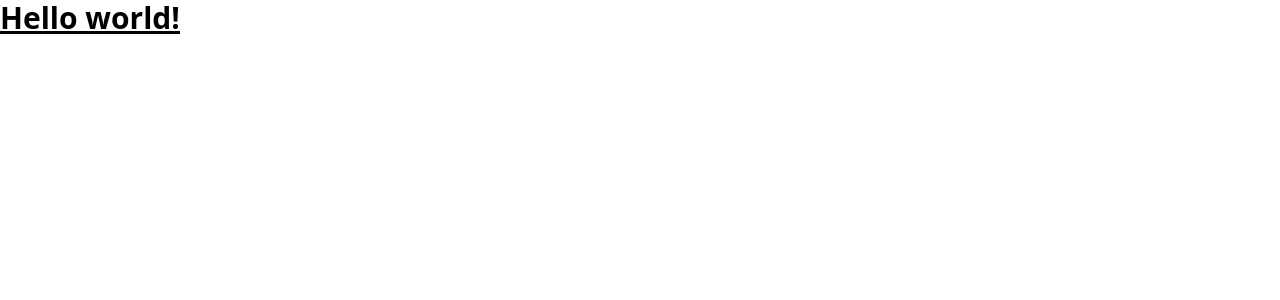
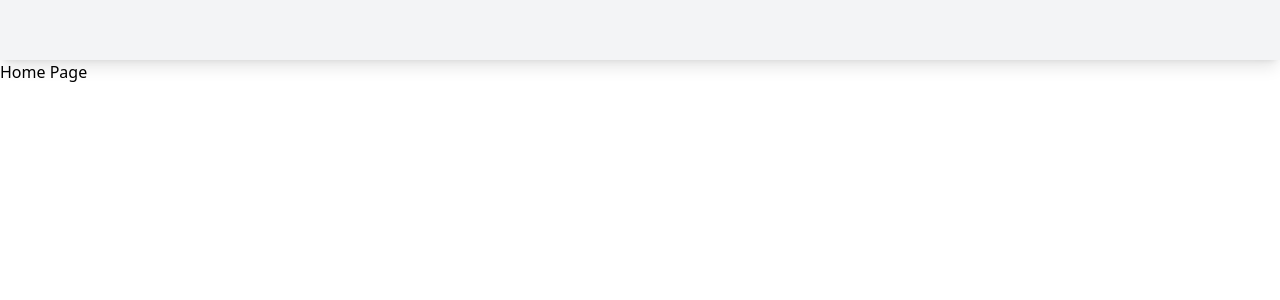
Before and after one commit to Vicks-825/new-e-notebook, a React (Create React App) app: page / in a window 1280 px wide. Shown: the top 300 px of the page. Built offline with nearby package versions, Linux system fonts and the light colour scheme.

Commit message:
ReactJs setup is ready

```diff
--- a/src/App.js
+++ b/src/App.js
@@ -1,19 +1,23 @@
 import './App.css';
 import {
   BrowserRouter as Router,
-  Switch,
+  Routes,
   Route,
-  Link
 } from "react-router-dom";
 import Navbar from './components/Navbar';
+import Home from './components/Home';
+import About from './components/About';
 
 function App() {
   return (
     <>
+    <Router>
     <Navbar/>
-    <h1 className="text-3xl font-bold underline">
-      Hello world!
-    </h1>
+      <Routes>
+        <Route exact path="/" element={<Home/>}></Route>
+        <Route exact path="/about" element={<About/>}></Route>
+      </Routes>
+    </Router>
     </>
   );
 }
--- a/src/components/Navbar.js
+++ b/src/components/Navbar.js
@@ -1,9 +1,25 @@
-import React from 'react'
+import React from 'react';
+import { Link } from "react-router-dom";
 
 const Navbar = () => {
   return (
     <>
+    <nav className="relative w-full flex flex-wrap items-center justify-between py-4 bg-gray-100 text-gray-500 hover:text-gray-700 focus:text-gray-700 shadow-lg navbar navbar-expand-lg navbar-light">
+    <div className="container-fluid w-full flex flex-wrap items-center justify-between px-6">
 
+    <div className="collapse navbar-collapse flex flex-row flex-grow items-center" id="navbarSupportedContent">
+    <Link className="text-xl text-black" to="/">E-Notebook</Link>
+    <ul className="navbar-nav flex flex-row pl-0 list-style-none mr-auto">
+      <li className="nav-item px-2">
+        <Link className="nav-link active" aria-current="page" to="/">Home</Link>
+      </li>
+      <li className="nav-item pr-2">
+        <Link className="nav-link text-gray-500 hover:text-gray-700 focus:text-gray-700 p-0" to="/about">About</Link>
+      </li>
+    </ul>
+    </div>
+    </div>
+    </nav>
     </>
     )
 }
```
